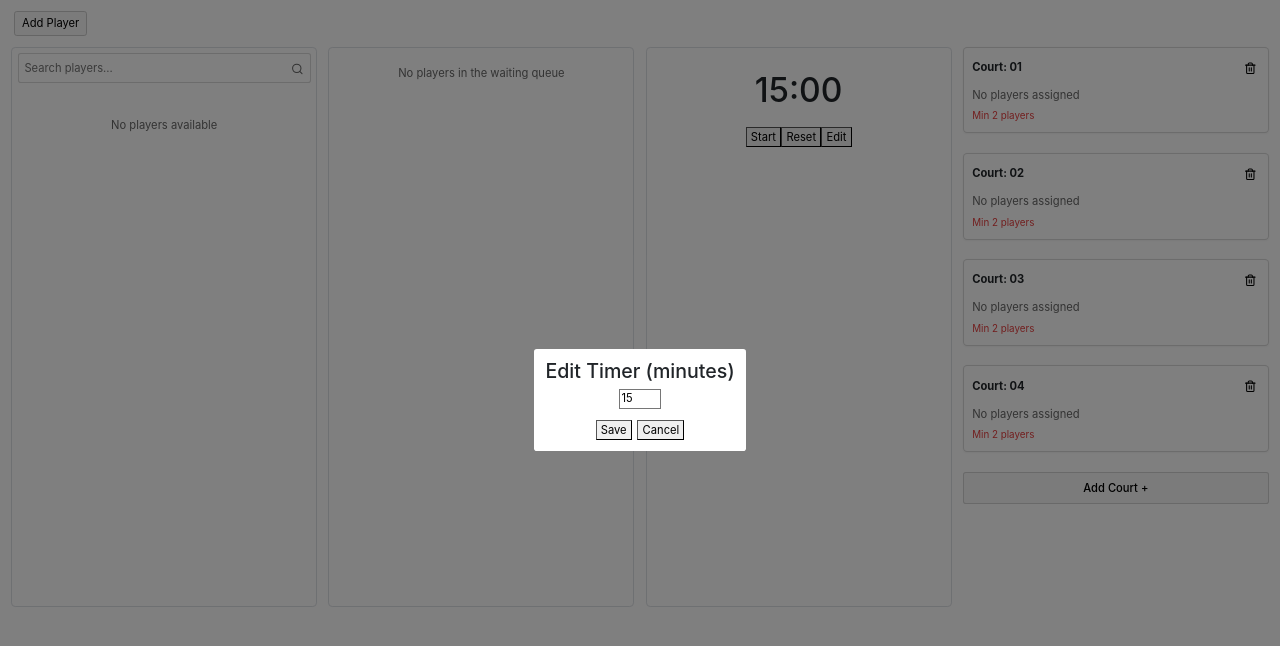
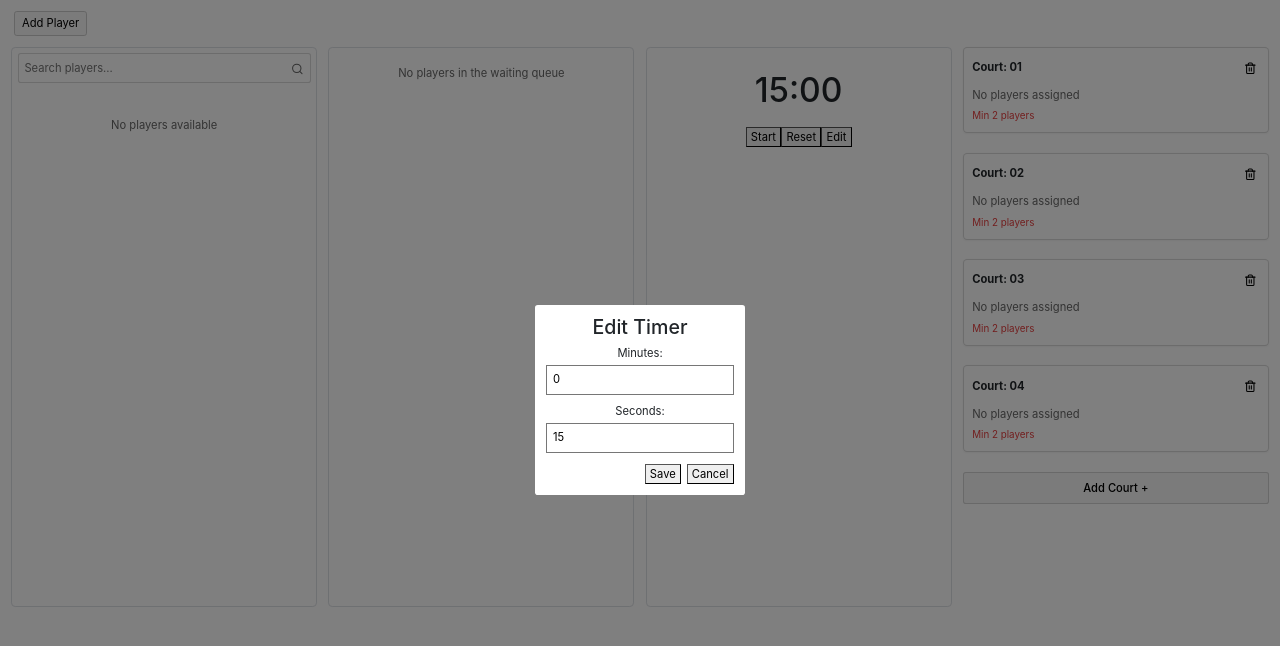
Before and after one commit to ShukriPro/badminton, a React (Create React App) app: page / in a window 1280 px wide. Both pictures are taken after a click on the button "Edit". Shown: the top 646 px of the page. Built offline with nearby package versions, Linux system fonts and the light colour scheme.

Commit message:
Shortcuts for space (start/pause)

```diff
--- a/src/components/Timer.js
+++ b/src/components/Timer.js
@@ -2,7 +2,12 @@ import React, { useEffect, useState, useRef } from "react";
 import alertSound from "../sounds/alert.mp3";
 
 function Timer() {
-  const defaultTime = 15 * 60;
+  //Load defaultTime from localStorage (fallback to 15 minutes)
+  const storedDefaultTime = localStorage.getItem("defaultTime");
+  const defaultTime = storedDefaultTime
+    ? parseInt(storedDefaultTime, 10)
+    : 15 * 60;
+
   const [timeLeft, setTimeLeft] = useState(() => {
     const storedTime = localStorage.getItem("timeLeft");
     return storedTime ? parseInt(storedTime, 10) : defaultTime;
@@ -15,36 +20,58 @@ function Timer() {
   const [showEditDialog, setShowEditDialog] = useState(false);
   const [editMinutes, setEditMinutes] = useState(15);
   const audioRef = useRef(new Audio(alertSound));
-
+  // Timer countdown logic
   useEffect(() => {
     let timerId;
 
     if (isRunning && timeLeft > 0) {
       timerId = setInterval(() => {
-        setTimeLeft(prev => prev - 1);
+        setTimeLeft((prev) => prev - 1);
       }, 1000);
 
-      if (timeLeft === 60) {
+      // 🔔 This is where the sound is played
+      if (timeLeft === 10) {
         audioRef.current.play().catch(() => {});
       }
     } else if (isRunning && timeLeft === 0) {
       setIsRunning(false);
       localStorage.setItem("isRunning", "false");
+
       movePlayersBackToWaiting();
+
+      // Get the last edited/saved time instead of default
+      const lastSaved = localStorage.getItem("defaultTime");
+      const resetTime = lastSaved ? parseInt(lastSaved, 10) : defaultTime;
+
+      setTimeout(() => {
+        setTimeLeft(resetTime);
+        localStorage.setItem("timeLeft", resetTime.toString());
         window.location.reload();
-      setTimeout(() => {
-        setTimeLeft(defaultTime);
-        localStorage.setItem("timeLeft", defaultTime.toString());
       }, 100);
     }
 
     return () => clearInterval(timerId);
   }, [isRunning, timeLeft]);
 
+  // Persist timeLeft and isRunning to localStorage
   useEffect(() => {
     localStorage.setItem("timeLeft", timeLeft.toString());
     localStorage.setItem("isRunning", isRunning.toString());
   }, [timeLeft, isRunning]);
+
+  //Shortcuts for space (start/pause)
+  useEffect(() => {
+    const handleKeyDown = (e) => {
+      // prevent page scroll when pressing space
+      if (e.code === "Space") {
+        e.preventDefault();
+        handleStartPause();
+      }
+    };
+
+    window.addEventListener("keydown", handleKeyDown);
+    return () => window.removeEventListener("keydown", handleKeyDown);
+  }, [isRunning, timeLeft]);
 
   // Convert seconds to MM:SS format
   const formatTime = (seconds) => {
@@ -56,7 +83,15 @@ function Timer() {
   // Start or pause the timer, assign players to courts when starting
   const handleStartPause = () => {
     if (!isRunning) {
+      // Only random players if courts are empty
+      let courts = JSON.parse(localStorage.getItem("courts")) || [];
+      const hasPlayers = courts.some(
+        (court) => court.players && court.players.length > 0
+      );
+
+      if (!hasPlayers) {
         movePlayersToCourtsRandomly();
+      }
     }
     setIsRunning(!isRunning);
   };
@@ -64,10 +99,15 @@ function Timer() {
   // Reset timer to default time and move all players back to waiting
   const handleReset = () => {
     movePlayersBackToWaiting();
-    setTimeLeft(defaultTime);
+    const storedDefault = localStorage.getItem("defaultTime");
+    const resetTime = storedDefault ? parseInt(storedDefault, 10) : 15 * 60;
+
+    setTimeLeft(resetTime);
     setIsRunning(false);
-    localStorage.setItem("timeLeft", defaultTime.toString());
+
+    localStorage.setItem("timeLeft", resetTime.toString());
     localStorage.setItem("isRunning", "false");
+
     window.location.reload();
   };
 
@@ -77,8 +117,8 @@ function Timer() {
     let courts = JSON.parse(localStorage.getItem("courts")) || [];
 
     // Split by gender and shuffle separately
-  let males = shuffleArray(waiting.filter(p => p.gender === "male"));
-  let females = shuffleArray(waiting.filter(p => p.gender === "female"));
+    let males = shuffleArray(waiting.filter((p) => p.gender === "male"));
+    let females = shuffleArray(waiting.filter((p) => p.gender === "female"));
 
     // Assign players to courts
     for (let i = 0; i < courts.length; i++) {
@@ -95,7 +135,10 @@ function Timer() {
       }
 
       // If court not full, fill with leftover players (any gender)
-    while (courts[i].players.length < 4 && (males.length > 0 || females.length > 0)) {
+      while (
+        courts[i].players.length < 4 &&
+        (males.length > 0 || females.length > 0)
+      ) {
         if (males.length > 0) {
           courts[i].players.push(males.shift());
         } else if (females.length > 0) {
@@ -115,7 +158,6 @@ function Timer() {
     window.location.reload();
   };
 
-
   // Move all players from courts back to the waiting queue
   const movePlayersBackToWaiting = () => {
     let waiting = JSON.parse(localStorage.getItem("waiting2play")) || [];
@@ -132,11 +174,15 @@ function Timer() {
 
   // Randomly shuffle the order of items in an array
   const shuffleArray = (array) => {
-    let currentIndex = array.length, randomIndex;
+    let currentIndex = array.length,
+      randomIndex;
     while (currentIndex !== 0) {
       randomIndex = Math.floor(Math.random() * currentIndex);
       currentIndex--;
-      [array[currentIndex], array[randomIndex]] = [array[randomIndex], array[currentIndex]];
+      [array[currentIndex], array[randomIndex]] = [
+        array[randomIndex],
+        array[currentIndex],
+      ];
     }
     return array;
   };
@@ -150,19 +196,24 @@ function Timer() {
     localStorage.setItem("timeLeft", timeLeft.toString());
   };
 
-  // Save the new timer duration and close the edit dialog
+  // Save new timer duration
   const saveEdit = () => {
-    const newTime = parseInt(editMinutes, 10) * 60;
-    setTimeLeft(newTime >= 0 ? newTime : 0);
+    const newTime = parseInt(editMinutes, 10); // already in seconds
+    const safeTime = newTime >= 0 ? newTime : 0;
+
+    setTimeLeft(safeTime);
     setShowEditDialog(false);
-    localStorage.setItem("timeLeft", (newTime >= 0 ? newTime : 0).toString());
+
+    localStorage.setItem("timeLeft", safeTime.toString());
+    localStorage.setItem("defaultTime", safeTime.toString());
   };
-
   return (
     <div className=" p-4 rounded text-center">
       <h1 style={{ fontSize: "3rem", margin: 0 }}>{formatTime(timeLeft)}</h1>
       <div className="mt-4 flex justify-center gap-2">
-        <button onClick={handleStartPause}>{isRunning ? "Pause" : "Start"}</button>
+        <button onClick={handleStartPause}>
+          {isRunning ? "Pause" : "Start"}
+        </button>
         <button onClick={handleReset}>Reset</button>
         <button onClick={openEditDialog}>Edit</button>
       </div>
@@ -170,18 +221,76 @@ function Timer() {
       {showEditDialog && (
         <div style={overlayStyle}>
           <div style={dialogStyle}>
-            <h3>Edit Timer (minutes)</h3>
+            <h3>Edit Timer</h3>
+
+            <div
+              style={{
+                display: "flex",
+                flexDirection: "column",
+                gap: "0.75rem",
+                marginTop: "0.5rem",
+              }}
+            >
+              <label
+                style={{
+                  display: "flex",
+                  flexDirection: "column",
+                  width: "100%",
+                }}
+              >
+                Minutes:
                 <input
                   type="number"
-              value={editMinutes}
-              onChange={(e) => setEditMinutes(e.target.value)}
-              style={{ width: "60px" }}
+                  min="0"
+                  value={Math.floor(editMinutes / 60)}
+                  onChange={(e) =>
+                    setEditMinutes(+e.target.value * 60 + (editMinutes % 60))
+                  }
+                  style={{
+                    width: "100%",
+                    marginTop: "0.25rem",
+                    padding: "0.5rem",
+                  }}
                 />
-            <div style={{ marginTop: "1rem" }}>
+              </label>
+
+              <label
+                style={{
+                  display: "flex",
+                  flexDirection: "column",
+                  width: "100%",
+                }}
+              >
+                Seconds:
+                <input
+                  type="number"
+                  min="0"
+                  max="59"
+                  value={editMinutes % 60}
+                  onChange={(e) =>
+                    setEditMinutes(
+                      Math.floor(editMinutes / 60) * 60 + +e.target.value
+                    )
+                  }
+                  style={{
+                    width: "100%",
+                    marginTop: "0.25rem",
+                    padding: "0.5rem",
+                  }}
+                />
+              </label>
+            </div>
+
+            <div
+              style={{
+                marginTop: "1rem",
+                display: "flex",
+                justifyContent: "flex-end",
+                gap: "0.5rem",
+              }}
+            >
               <button onClick={saveEdit}>Save</button>
-              <button onClick={() => setShowEditDialog(false)} style={{ marginLeft: "0.5rem" }}>
-                Cancel
-              </button>
+              <button onClick={() => setShowEditDialog(false)}>Cancel</button>
             </div>
           </div>
         </div>
```
Lines whose indentation alone changed are shown as unchanged.
